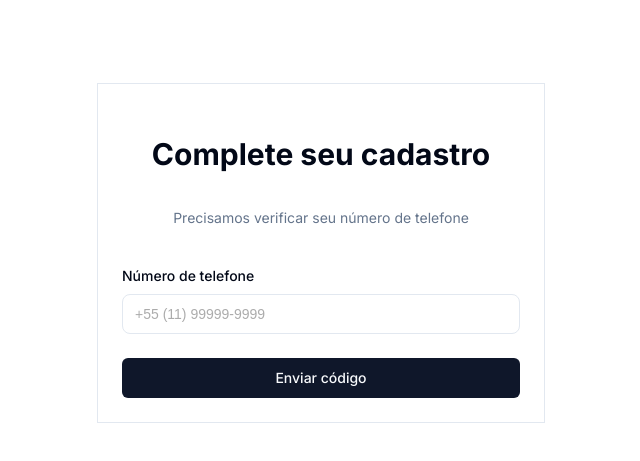
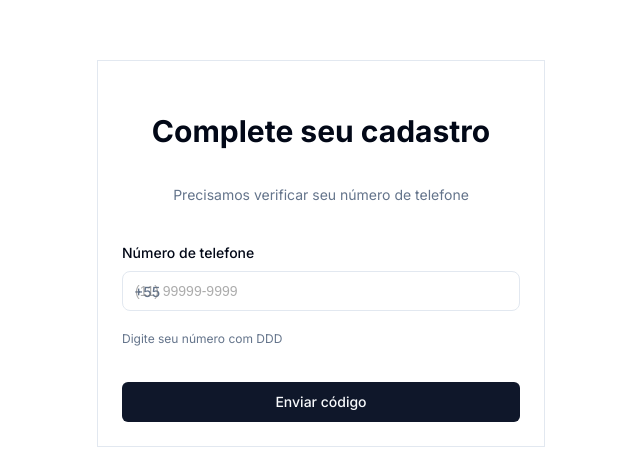
Before and after one commit to LucasScaciba/libertage, a Next.js app: page /onboarding in a window 1280 px wide. Shown: the part 203-664 px from the top of the page, without its empty margins (319-959 px from the left). Built offline with nearby package versions, Linux system fonts and the light colour scheme.

Commit message:
feat: adiciona máscara brasileira para telefone e fixa +55

```diff
--- a/app/onboarding/page.tsx
+++ b/app/onboarding/page.tsx
@@ -16,16 +16,43 @@ export default function OnboardingPage() {
   const [loading, setLoading] = useState(false);
   const [error, setError] = useState("");
 
+  // Format phone number as user types (11) 99999-9999
+  const formatPhoneNumber = (value: string) => {
+    // Remove all non-digits
+    const numbers = value.replace(/\D/g, "");
+
+    // Limit to 11 digits (DDD + 9 digits)
+    const limited = numbers.slice(0, 11);
+
+    // Apply mask
+    if (limited.length <= 2) {
+      return limited;
+    } else if (limited.length <= 7) {
+      return `(${limited.slice(0, 2)}) ${limited.slice(2)}`;
+    } else {
+      return `(${limited.slice(0, 2)}) ${limited.slice(2, 7)}-${limited.slice(7)}`;
+    }
+  };
+
+  const handlePhoneChange = (e: React.ChangeEvent<HTMLInputElement>) => {
+    const formatted = formatPhoneNumber(e.target.value);
+    setPhoneNumber(formatted);
+  };
+
   const handleSendCode = async (e: React.FormEvent) => {
     e.preventDefault();
     setLoading(true);
     setError("");
 
     try {
+      // Remove formatting and add +55
+      const cleanNumber = phoneNumber.replace(/\D/g, "");
+      const fullNumber = `+55${cleanNumber}`;
+
       const res = await fetch("/api/onboarding/send-verification", {
         method: "POST",
         headers: { "Content-Type": "application/json" },
-        body: JSON.stringify({ phoneNumber }),
+        body: JSON.stringify({ phoneNumber: fullNumber }),
       });
 
       if (!res.ok) {
@@ -122,15 +149,33 @@ export default function OnboardingPage() {
               <form onSubmit={handleSendCode} style={{ display: "flex", flexDirection: "column", gap: "1.5rem" }}>
                 <div style={{ display: "flex", flexDirection: "column", gap: "0.5rem" }}>
                   <Label htmlFor="phone">Número de telefone</Label>
+                  <div style={{ position: "relative" }}>
+                    <span style={{
+                      position: "absolute",
+                      left: "0.75rem",
+                      top: "50%",
+                      transform: "translateY(-50%)",
+                      color: "hsl(var(--muted-foreground))",
+                      fontSize: "0.875rem",
+                      fontWeight: "500",
+                      pointerEvents: "none"
+                    }}>
+                      +55
+                    </span>
                     <Input
                       id="phone"
                       name="phone"
                       type="tel"
                       required
                       value={phoneNumber}
-                    onChange={(e) => setPhoneNumber(e.target.value)}
-                    placeholder="+55 (11) 99999-9999"
+                      onChange={handlePhoneChange}
+                      placeholder="(11) 99999-9999"
+                      style={{ paddingLeft: "3rem" }}
                     />
+                  </div>
+                  <p style={{ fontSize: "0.75rem", color: "hsl(var(--muted-foreground))" }}>
+                    Digite seu número com DDD
+                  </p>
                 </div>
                 <Button type="submit" disabled={loading} style={{ width: "100%" }}>
                   {loading ? "Enviando..." : "Enviar código"}
```
Lines whose indentation alone changed are shown as unchanged.
